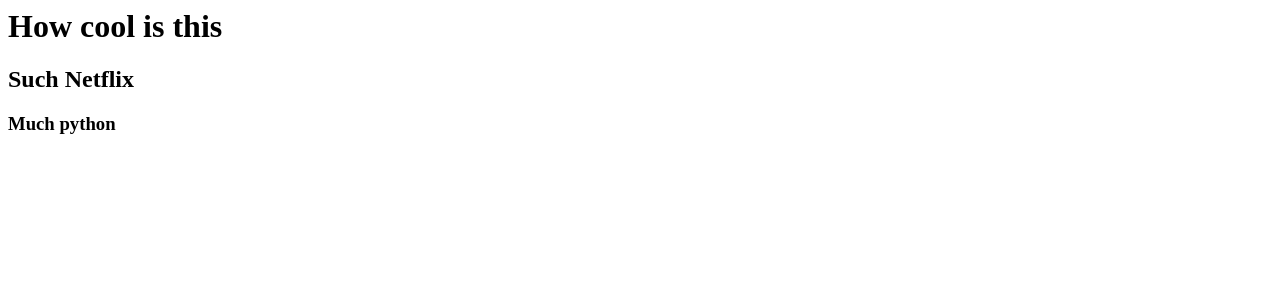
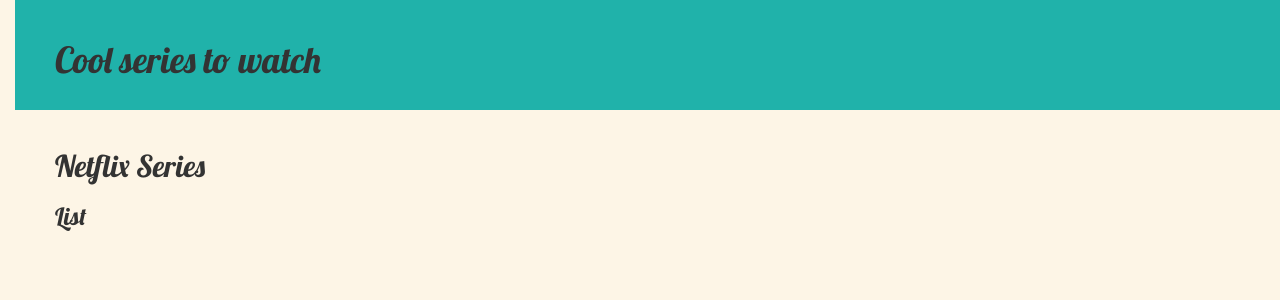
Before and after one commit to ZuzMlada/DjangoGirls, a Django app: page / in a window 1280 px wide. Shown: the top 300 px of the page. Run offline with Django 3.2, Linux system fonts and the light colour scheme; data that the repository does not hold is empty; some libraries are stand-ins or nearby versions.

Commit message:
Modified CSS

```diff
--- /dev/null
+++ b/blog/static/css/blog.css
@@ -0,0 +1,35 @@
+body {
+  background-color: OldLace;
+}
+
+a {
+    color: #FCA125;
+    font-family: "Lobster";
+
+}
+
+body {
+    padding-left: 15px;
+}
+
+.page_header {
+  background-color: LightSeaGreen;
+  margin-top: 0;
+  font-size: 36pt;
+  padding: 20px 20px 20px 40px;
+  text-decoration: none;
+  font-family: "Lobster"
+}
+
+.sekcie {
+  background-color: DarkSlateGray;
+  color: white;
+  margin-bottom: 10px;
+}
+
+.mensi_header{
+  margin-top: 0;
+  padding: 20px 20px 20px 40px;
+  text-decoration: none;
+  font-family: "Lobster"
+}
--- a/blog/templates/blog/post_list.html
+++ b/blog/templates/blog/post_list.html
@@ -1,22 +1,31 @@
+{% load staticfiles %}
 <html>
     <head>
       <title>"Cool series to watch"</title>
+      <link rel="stylesheet" href="//maxcdn.bootstrapcdn.com/bootstrap/3.2.0/css/bootstrap.min.css">
+      <link rel="stylesheet" href="//maxcdn.bootstrapcdn.com/bootstrap/3.2.0/css/bootstrap-theme.min.css">
+      <link rel="stylesheet" href="{% static 'css/blog.css' %}">
+      <link href="//fonts.googleapis.com/css?family=Lobster&subset=latin,latin-ext" rel="stylesheet" type="text/css">
     </head>
     <body>
-    <div>
-    <h1>How cool is this</h1>
-    <h2>Such Netflix</h2>
-    <h3>Much python</h3>
+
+    <div class="page_header">
+    <h1>Cool series to watch</h1>
+    </div>
+
+    <div class="mensi_header">
+    <h2>Netflix Series</h2>
+    <h3>List</h3>
     </div>
 
 {% for post in posts %}
 
-    <div>
+    <div class="sekcie">
     <a href="https://djangogirls.org">{{ forloop.revcounter }}. {{ post.title }}</a>
     <p><em>published: {{ post.published_date }}</em></p>
     <p>{{ post.text|linebreaksbr }}</p>
+    </div>
 
-    </div>
 {% endfor %}
 
     </body>
```
